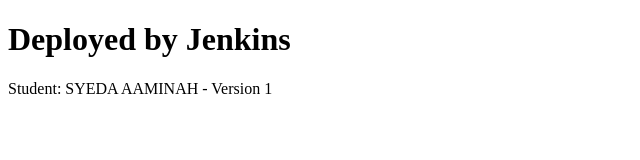
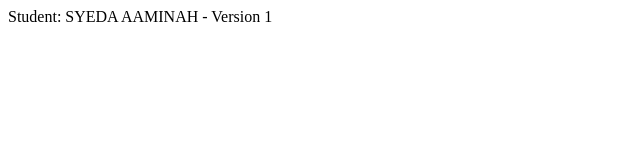
Before and after one commit to enhacfe/jenkins-lab9, a plain HTML site: page index.html in a window 1280 px wide. Shown: the whole page, without its empty margins (0-640 px from the left). Drawn offline with Linux system fonts and the light colour scheme.

Commit message:
Break the page

```diff
--- a/index.html
+++ b/index.html
@@ -1,8 +1,7 @@
 <!DOCTYPE html>
 <html>
 <head><title>CSC418 Lab 9</title></head>
-<body>
-  <h1>Deployed by Jenkins</h1>
+<body
   <p>Student: SYEDA AAMINAH - Version 1</p>
 </body>
 </html>
```
